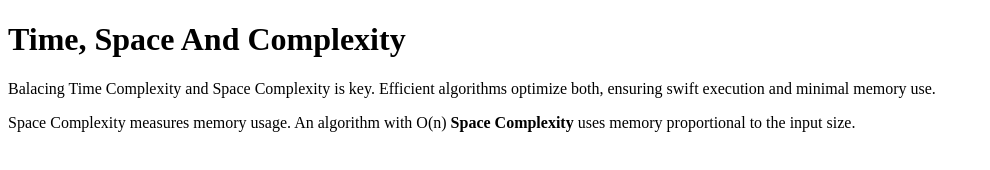
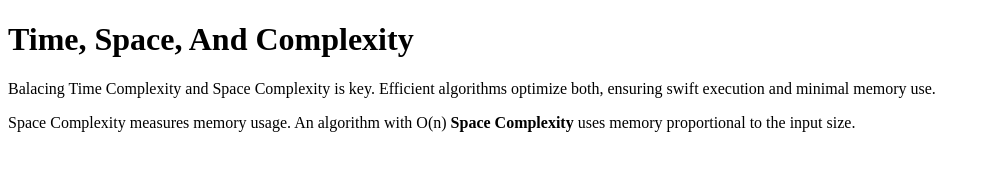
Before and after one commit to acciojob/time-and-space-complexity-624-urvashi, a website: page main.html in a window 1280 px wide. Shown: the whole page, without its empty margins (0-990 px from the left). Drawn offline with Linux system fonts and the light colour scheme.

Commit message:
created a submission

```diff
--- a/main.html
+++ b/main.html
@@ -7,7 +7,7 @@
 </head>
 
 <body>
-<h1>Time, Space And Complexity</h1>
+<h1>Time, Space, And Complexity</h1>
 <p>Balacing Time Complexity and Space Complexity is key. Efficient algorithms optimize both, ensuring swift execution and minimal memory use.</p>
 <p>Space Complexity measures memory usage. An algorithm with O(n) <b>Space Complexity</b> uses memory proportional to the input size.</p>
 	<!-- the entire body must be written by student -->
```
